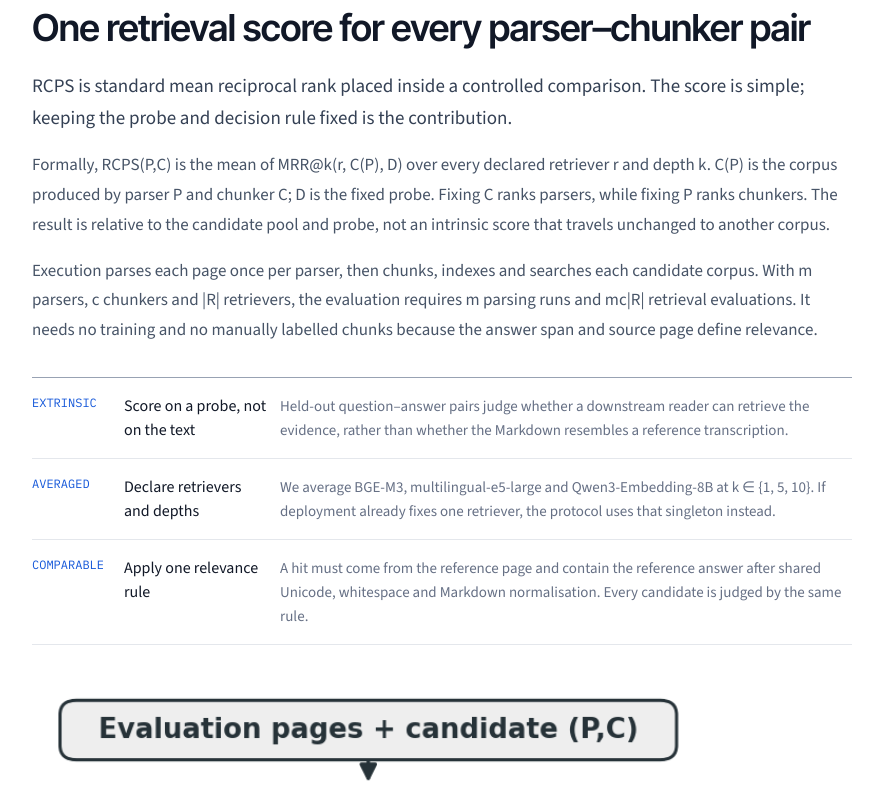
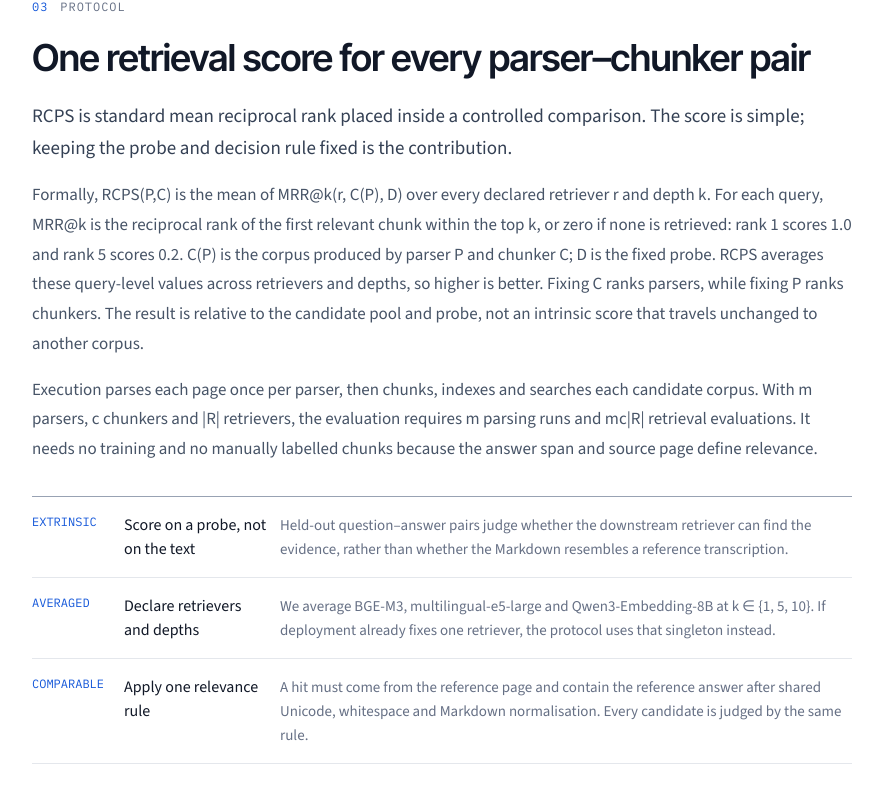
Before and after one commit to wigtn/wigtn-tech-report, a Next.js app: page /rcps in a window 1280 px wide. Shown: the part 3213-3999 px from the top of the page, without its empty margins (198-1080 px from the left). Built offline with nearby package versions, Linux system fonts and the light colour scheme; no server answers; a web font is replaced by a local one.

Commit message:
docs(reports): refine RCPS diagnostic flow (#21)
* docs(reports): refine RCPS diagnostic flow

* docs(reports): define RCPS terminology

* docs(reports): explain RCPS score interpretation

---------

Co-authored-by: Diego Son <sangwoo@Diegoui-MacBookAir.local>

```diff
--- a/components/technical-reports/data.ts
+++ b/components/technical-reports/data.ts
@@ -1632,7 +1632,7 @@ const rcps: ResearchProject = {
         "RCPS is a deployment workflow around an existing text-RAG stack, not another parser or similarity model.",
       paragraphs: [
         "The fixed frame contains 294 pages — 229 Korean government pages and 65 arXiv pages — and 663 held-out question–answer pairs. Every parser produces one page-level Markdown corpus. Every chunker turns each parser output into a candidate index. The same queries, retrievers, retrieval depths and relevance rule score every parser–chunker pair, producing an RCPS matrix rather than one number tied to one production stack.",
-        "The highest-ranked pair becomes the provisional deployment choice. Coverage then checks the selected parser output and chunks without running a retriever. Covered spans proceed; split spans call for rechunking or overlap; absent spans call for parser inspection or replacement. Any changed parser or chunker returns to the same RCPS evaluation before deployment. Parser training is the last branch, not the first.",
+        "The highest-ranked pair becomes the provisional deployment choice. Coverage then checks the selected parser output and chunks without running a retriever. A covered span clears the parser and chunker, so a continuing retrieval miss points downstream to the index or retriever. Split spans call for rechunking or overlap. Absent spans call for parser-output inspection first, with switching or training reserved for evidence that is genuinely missing. Any changed parser or chunker returns to the same RCPS evaluation before deployment.",
       ],
       figures: [
         {
@@ -1655,7 +1655,7 @@ const rcps: ResearchProject = {
         {
           label: "Extrinsic",
           title: "Score on a probe, not on the text",
-          body: "Held-out question–answer pairs judge whether a downstream reader can retrieve the evidence, rather than whether the Markdown resembles a reference transcription.",
+          body: "Held-out question–answer pairs judge whether the downstream retriever can find the evidence, rather than whether the Markdown resembles a reference transcription.",
         },
         {
           label: "Averaged",
@@ -1669,7 +1669,7 @@ const rcps: ResearchProject = {
         },
       ],
       paragraphs: [
-        "Formally, RCPS(P,C) is the mean of MRR@k(r, C(P), D) over every declared retriever r and depth k. C(P) is the corpus produced by parser P and chunker C; D is the fixed probe. Fixing C ranks parsers, while fixing P ranks chunkers. The result is relative to the candidate pool and probe, not an intrinsic score that travels unchanged to another corpus.",
+        "Formally, RCPS(P,C) is the mean of MRR@k(r, C(P), D) over every declared retriever r and depth k. For each query, MRR@k is the reciprocal rank of the first relevant chunk within the top k, or zero if none is retrieved: rank 1 scores 1.0 and rank 5 scores 0.2. C(P) is the corpus produced by parser P and chunker C; D is the fixed probe. RCPS averages these query-level values across retrievers and depths, so higher is better. Fixing C ranks parsers, while fixing P ranks chunkers. The result is relative to the candidate pool and probe, not an intrinsic score that travels unchanged to another corpus.",
         "Execution parses each page once per parser, then chunks, indexes and searches each candidate corpus. With m parsers, c chunkers and |R| retrievers, the evaluation requires m parsing runs and mc|R| retrieval evaluations. It needs no training and no manually labelled chunks because the answer span and source page define relevance.",
       ],
       figures: [
@@ -1692,13 +1692,13 @@ const rcps: ResearchProject = {
       steps: [
         {
           label: "Absent",
-          title: "Inspect or replace the parser",
-          body: "The normalised answer span has no exact match in the source-page transcription. Rechunking cannot reconstruct the exact span, although case review may find a recoverable surface-form mismatch.",
+          title: "Inspect the parser output first",
+          body: "The normalised answer span has no exact match in the source-page transcription. Rechunking cannot reconstruct it, but case review must separate a surface-form mismatch from genuine evidence loss before switching or training the parser.",
         },
         {
           label: "Covered",
-          title: "Keep the current path",
-          body: "The reference span appears whole inside at least one chunk. The evidence survived both parser and chunker under the operational matcher.",
+          title: "Move the diagnosis downstream",
+          body: "The reference span appears whole inside at least one chunk, so it survived both parser and chunker under the operational matcher. If retrieval still fails, inspect the index or retriever.",
         },
         {
           label: "Split",
@@ -1738,7 +1738,7 @@ const rcps: ResearchProject = {
         "Probe: 663 verbatim-answerable Q–A, split into 527 government and 136 arXiv questions.",
         "Evidence frame: answers occur on 242 pages; the other 52 pages remain in every selection index as Q–A-free distractors. Coverage still inspects all 294 parser outputs.",
         "External check: 1,043 source-aligned Law–Manual Q–A from OHR-Bench test semantic perturbations. Its variants share source outputs and are not independent parsers.",
-        "Secondary training results use separate pilot and compatibility frames. They are kept out of the RCPS and coverage denominators and are not compared as though they came from the main experiment.",
+        "Training frames: the pooled KoGovDoc-RAG analysis retrieves the same 663 Q–A against only the 242 evidence-bearing pages; the pre-specified pilot uses 202 Q–A on 73 pages; the OHR compatibility analysis uses 2,036 Q–A across six domains. None of these denominators is interchangeable with the 294-page selection frame.",
       ],
       paragraphs: [
         "Qwen3-VL-30B produced the pseudo-reference Markdown, which was manually de-noised. GPT-5.4 generated the question–answer probe. A separate LLM-assisted check accepted 94 of 100 sampled pairs for question clarity, answer correctness and support in the reference context. The complete pseudo-reference and probe were not human-verified.",
@@ -1757,7 +1757,8 @@ const rcps: ResearchProject = {
         "The mixed-corpus score also hides domain sensitivity. MinerU-on reaches 0.046 RCPS on the 527 government-document questions but 0.486 on the 136 arXiv questions. RCPS should therefore be rerun on the intended deployment probe rather than treated as a portable parser leaderboard.",
       ],
       table: {
-        caption: "Audited parser comparison · 294 pages and 663 Q–A",
+        caption:
+          "Audited parser comparison · 294 pages and 663 Q–A · BC = Boundary Clarity (higher is better); CS = Chunk Stickiness (lower is better)",
         headers: ["Parser", "BC ↑", "CS ↓", "RCPS ↑", "Hit@1 ↑"],
         rows: [
           {
@@ -1784,6 +1785,7 @@ const rcps: ResearchProject = {
       eyebrow: "Chunker selection",
       title: "Changing the parser moves more than changing the chunker in this pool",
       paragraphs: [
+        "The candidates expose four different boundary policies. md-h3 splits at Markdown headings through level 3; parser-native follows blank-line paragraph boundaries; fixed-500 uses 500-character windows; and LumberChunker asks a local instruction model to find topic shifts between line-level segments.",
         "With Prod fixed, md-h3 ranks first at 0.593 RCPS, followed by parser-native at 0.583, LumberChunker at 0.557 and fixed-500 at 0.535. The 0.058 chunker range is much smaller than the 0.447 range across the heterogeneous parser pool, and close to the 0.052 range among its three vision–language parsers.",
         "The decision is not tied to one lucky probe draw. Across 1,000 subsets of 500 from the 663 Q–A, the four-chunker order is unchanged in 96.1% of draws, and md-h3 remains above parser-native in 96.5%. The six-configuration parser ranking has mean Kendall τa = 0.902; all changes are confined to the near-tied teacher–Prod and PaddleOCR–MinerU-on pairs. Prod stays above Base, MinerU-off, PaddleOCR and MinerU-on in every draw.",
       ],
@@ -1828,7 +1830,7 @@ const rcps: ResearchProject = {
       lead:
         "RADP asks a narrower follow-up: if RCPS has selected the pipeline and coverage still identifies genuine parser-side loss, does retrieval-oriented parser training help? It is not the main contribution or the first deployment action.",
       paragraphs: [
-        "The pre-specified pilot misses its five-point RCPS target. On the audited 2,036-Q–A OHR compatibility subset, two DPO checkpoints improve Hit@5 by 0.95 and 1.15 points, while a matched edit-distance control improves it by 1.36 points. Direct control-versus-DPO intervals include zero, and SimPO's point estimates are negative. The study therefore does not isolate a retrieval-reward training benefit.",
+        "The pre-specified pilot misses its success gate: at least a five-percentage-point RCPS gain with the 95% confidence-interval lower bound above zero. On the audited 2,036-Q–A OHR compatibility subset, two DPO checkpoints improve Hit@5 by 0.95 and 1.15 points, while a matched edit-distance control improves it by 1.36 points. Direct control-versus-DPO intervals include zero, and SimPO's point estimates are negative. The study therefore does not isolate a retrieval-reward training benefit.",
         "In the pooled 242-page KoGovDoc-RAG analysis, the three DPO checkpoints have Hit@5 point estimates 1.96–2.11 points above Prod, but every two-sided confidence interval crosses zero. The reporting configuration was selected after multiple settings were examined, so these estimates remain exploratory rather than confirmatory.",
         "The same 294-page selection frame provides a cleaner scale comparison: fine-tuning raises Prod Hit@1 by 4.9 points over Base, while choosing Prod over MinerU-on changes Hit@1 by 42.6 points. This is descriptive scale, not a causal upper bound on training, but it reinforces selection before optimisation.",
         "The practical result is a stop rule, not a new training recipe: prefer the large, immediate gains from candidate selection; use coverage to decide which layer to change; train only when required evidence is genuinely absent and switching parsers is not enough.",
```
